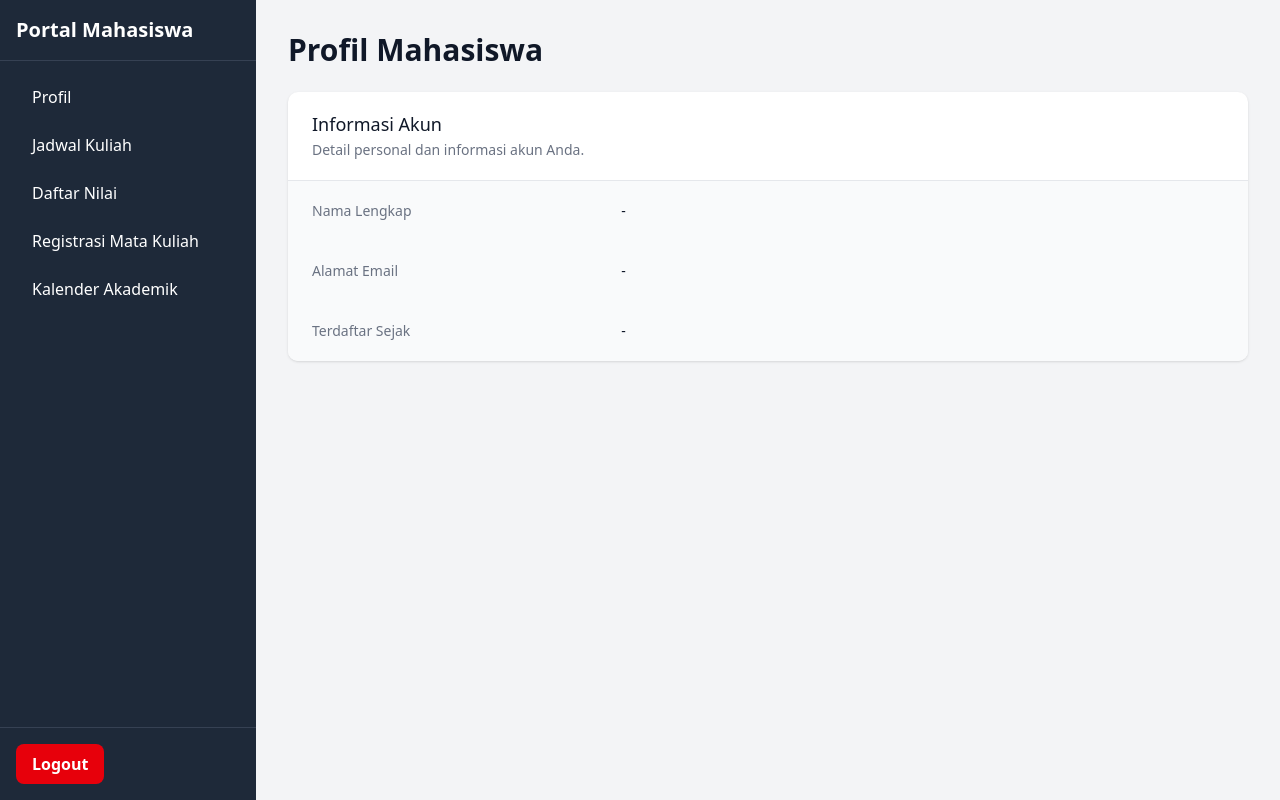
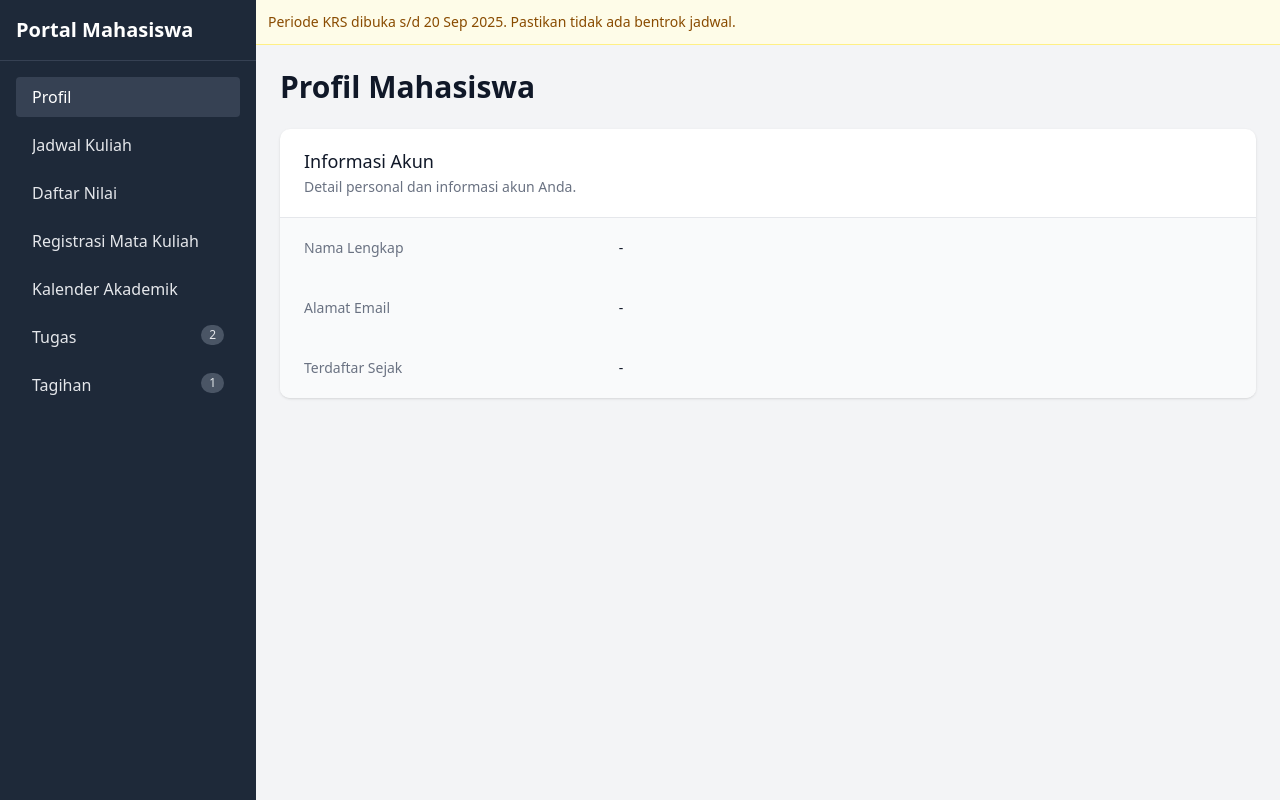
Before and after one commit to betsky2112/portal-mahasiswa, a Next.js app: page /dashboard in a window 1280 px wide. Built offline with nearby package versions, Linux system fonts and the light colour scheme; no server answers; the database is empty; sample sign-in values are in the browser's storage.

Commit message:
feat: enhance authentication flow and user session management; add loading and empty state components, and implement sidebar navigation

```diff
--- a/src/app/api/auth/[...nextauth]/route.ts
+++ b/src/app/api/auth/[...nextauth]/route.ts
@@ -17,24 +17,38 @@ export const authOptions: NextAuthOptions = {
                 const user = await prisma.user.findUnique({
                     where: { email: credentials.email },
                 });
+                if (!user) return null;
 
-                if (user && bcrypt.compareSync(credentials.password, user.password)) {
-                    return { id: user.id.toString(), name: user.name, email: user.email };
-                } else {
-                    return null;
-                }
+                const ok = bcrypt.compareSync(credentials.password, user.password);
+                if (!ok) return null;
+
+                return {
+                    id: user.id.toString(),
+                    name: user.name ?? '',
+                    email: user.email,
+                };
             },
         }),
     ],
-    session: {
-        strategy: 'jwt',
-    },
+    session: { strategy: 'jwt' },
     secret: process.env.NEXTAUTH_SECRET,
-    pages: {
-        signIn: '/login',
+    pages: { signIn: '/login' },
+
+    callbacks: {
+        async jwt({ token, user }) {
+            if (user) {
+                token.id = (user as any).id;
+            }
+            return token;
+        },
+        async session({ session, token }) {
+            if (session.user && token.id) {
+                (session.user as any).id = token.id as string;
+            }
+            return session;
+        },
     },
 };
 
 const handler = NextAuth(authOptions);
-
 export { handler as GET, handler as POST };
--- a/src/app/dashboard/layout.tsx
+++ b/src/app/dashboard/layout.tsx
@@ -1,57 +1,36 @@
+// app/dashboard/layout.tsx
 import { getServerSession } from 'next-auth';
 import { authOptions } from '../api/auth/[...nextauth]/route';
 import { redirect } from 'next/navigation';
-import Link from 'next/link';
-import LogoutButton from '@/components/auth/LogoutButton';
+import Sidebar from '@/components/layout/Sidebar';
 
 export default async function DashboardLayout({ children }: { children: React.ReactNode }) {
     const session = await getServerSession(authOptions);
+    if (!session?.user?.id) redirect('/login');
 
-    if (!session) {
-        redirect('/login');
-    }
+    const [pendingTasks, unpaidBills] = await Promise.all([
+        getPendingTasksCount(session.user.id),
+        getUnpaidBillsCount(session.user.id),
+    ]);
 
     return (
         <div className="flex h-screen bg-gray-100">
-            <aside className="w-64 bg-gray-800 text-white flex flex-col">
-                <div className="p-4 border-b border-gray-700">
-                    <h2 className="text-xl font-bold">Portal Mahasiswa</h2>
+            <Sidebar pendingTasks={pendingTasks} unpaidBills={unpaidBills} />
+
+            <div className="flex-1 flex flex-col">
+                <div className="bg-yellow-50 border-b border-yellow-200 p-3 text-sm text-yellow-800">
+                    Periode KRS dibuka s/d 20 Sep 2025. Pastikan tidak ada bentrok jadwal.
                 </div>
-                <nav className="flex-1 p-4 space-y-2">
-                    <Link href="/dashboard" className="block px-4 py-2 rounded hover:bg-gray-700">
-                        Profil
-                    </Link>
-                    <Link
-                        href="/dashboard/jadwal"
-                        className="block px-4 py-2 rounded hover:bg-gray-700"
-                    >
-                        Jadwal Kuliah
-                    </Link>
-                    <Link
-                        href="/dashboard/nilai"
-                        className="block px-4 py-2 rounded hover:bg-gray-700"
-                    >
-                        Daftar Nilai
-                    </Link>
-                    <Link
-                        href="/dashboard/registrasi"
-                        className="block px-4 py-2 rounded hover:bg-gray-700"
-                    >
-                        Registrasi Mata Kuliah
-                    </Link>
-                    <Link
-                        href="/dashboard/kalender"
-                        className="block px-4 py-2 rounded hover:bg-gray-700"
-                    >
-                        Kalender Akademik
-                    </Link>
-                </nav>
-                <div className="p-4 border-t border-gray-700">
-                    <LogoutButton />
-                </div>
-            </aside>
 
-            <main className="flex-1 p-8 overflow-y-auto">{children}</main>
+                <main className="flex-1 p-6 overflow-y-auto">{children}</main>
+            </div>
         </div>
     );
 }
+
+async function getPendingTasksCount(_userId: string) {
+    return 2;
+}
+async function getUnpaidBillsCount(_userId: string) {
+    return 1;
+}
--- /dev/null
+++ b/src/app/dashboard/loading.tsx
@@ -0,0 +1,13 @@
+export default function Loading() {
+    return (
+        <div className="space-y-4">
+            <div className="h-8 w-48 bg-gray-200 rounded animate-pulse" />
+            <div className="grid grid-cols-1 md:grid-cols-3 gap-4">
+                {[...Array(3)].map((_, i) => (
+                    <div key={i} className="h-28 bg-gray-200 rounded animate-pulse" />
+                ))}
+            </div>
+            <div className="h-64 bg-gray-200 rounded animate-pulse" />
+        </div>
+    );
+}
--- /dev/null
+++ b/src/components/EmptyState.tsx
@@ -0,0 +1,17 @@
+export default function EmptyState({
+    title,
+    description,
+    action,
+}: {
+    title: string;
+    description: string;
+    action?: React.ReactNode;
+}) {
+    return (
+        <div className="rounded-lg border border-dashed p-8 text-center">
+            <h3 className="text-lg font-semibold">{title}</h3>
+            <p className="text-gray-600 mt-1">{description}</p>
+            {action && <div className="mt-4">{action}</div>}
+        </div>
+    );
+}
--- /dev/null
+++ b/src/components/layout/Sidebar.tsx
@@ -0,0 +1,30 @@
+import NavLink from './NavLink';
+
+export default function Sidebar({
+    pendingTasks = 0,
+    unpaidBills = 0,
+}: {
+    pendingTasks?: number;
+    unpaidBills?: number;
+}) {
+    return (
+        <aside className="w-64 bg-gray-800 text-white flex flex-col">
+            <div className="p-4 border-b border-gray-700">
+                <h2 className="text-xl font-bold">Portal Mahasiswa</h2>
+            </div>
+            <nav className="flex-1 p-4 space-y-2">
+                <NavLink href="/dashboard">Profil</NavLink>
+                <NavLink href="/dashboard/jadwal">Jadwal Kuliah</NavLink>
+                <NavLink href="/dashboard/nilai">Daftar Nilai</NavLink>
+                <NavLink href="/dashboard/registrasi">Registrasi Mata Kuliah</NavLink>
+                <NavLink href="/dashboard/kalender">Kalender Akademik</NavLink>
+                <NavLink href="/dashboard/tugas" badge={pendingTasks}>
+                    Tugas
+                </NavLink>
+                <NavLink href="/dashboard/tagihan" badge={unpaidBills}>
+                    Tagihan
+                </NavLink>
+            </nav>
+        </aside>
+    );
+}
--- /dev/null
+++ b/src/types/next-auth.d.ts
@@ -0,0 +1,15 @@
+import { DefaultSession } from 'next-auth';
+
+declare module 'next-auth' {
+    interface Session {
+        user: {
+            id: string;
+        } & DefaultSession['user'];
+    }
+}
+
+declare module 'next-auth/jwt' {
+    interface JWT {
+        id?: string;
+    }
+}
--- a/tsconfig.json
+++ b/tsconfig.json
@@ -23,6 +23,6 @@
             "@/*": ["./src/*"]
         }
     },
-    "include": ["next-env.d.ts", "**/*.ts", "**/*.tsx", ".next/types/**/*.ts"],
+    "include": ["next-env.d.ts", "**/*.ts", "**/*.tsx", ".next/types/**/*.ts", "types"],
     "exclude": ["node_modules"]
 }
```
